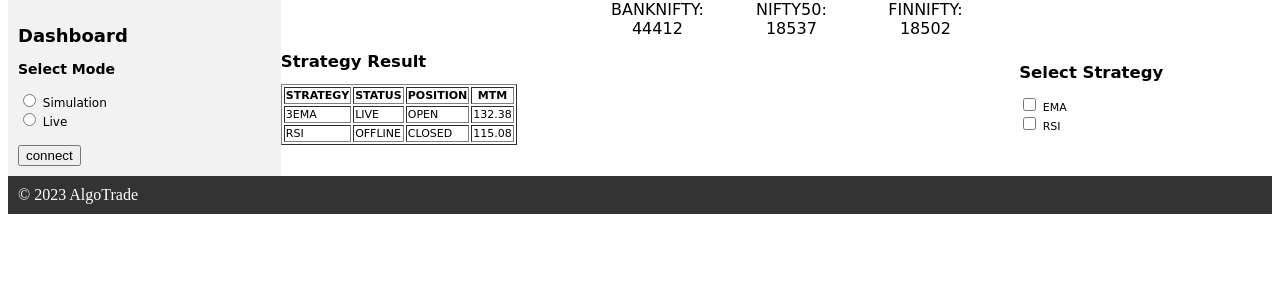
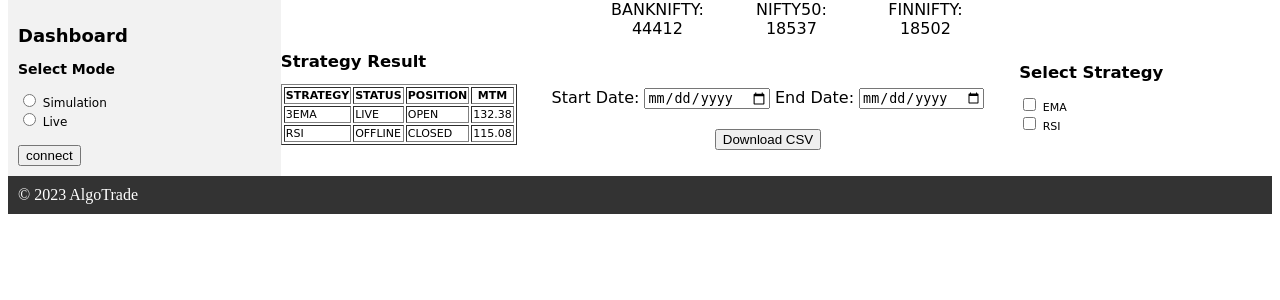
Before and after one commit to webclinic017/algo-FYERS-ZERODHA, a Flask app: page / in a window 1280 px wide. Shown: the part 105-405 px from the top of the page. Run offline with Flask 3, Linux system fonts and the light colour scheme.

Commit message:
Update index.html

```diff
--- a/templates/index.html
+++ b/templates/index.html
@@ -26,6 +26,7 @@
       overflow-y: auto; /
 
     }
+
     .content {
       text-align:center;
 
@@ -56,6 +57,18 @@
         display: block;
 
     }
+
+     .date-selector {
+      margin-top: 50px;
+      font-family: 'Comic Sans MS', cursive, sans-serif;
+      text-align:center;
+    }
+
+    .download-button {
+        margin-top: 20px;
+        text-align:center;
+    }
+
 
     .footer {
       margin-top:20px;
@@ -127,6 +140,17 @@
     </label>
     <!-- Add more radio buttons for each strategy you have -->
   </div>
+   <div class="date-selector">
+        <label for="startDatePicker">Start Date:</label>
+        <input type="date" id="startDatePicker">
+        <label for="endDatePicker">End Date:</label>
+        <input type="date" id="endDatePicker">
+    </div>
+
+   <div class="download-button">
+        <button onclick="downloadCSV()">Download CSV</button>
+    </div>
+
   <div class="footer">
     &copy; 2023 AlgoTrade
   </div>
@@ -164,5 +188,25 @@
     // Update the tick data every 5 seconds (adjust the interval as needed)
     setInterval(updateTickData, 1000);
   </script>
+   <script>
+        // Your existing JavaScript code
+
+        // Function to download the CSV (you should define this function)
+        function downloadCSV() {
+            var startDate = document.getElementById("startDatePicker").value;
+            var endDate = document.getElementById("endDatePicker").value;
+             $.post('/get_csv', { start_date: startDate, end_date: endDate }, function(data) {
+                // Handle the CSV file or download it as needed
+                // For example, you can create a download link
+                var downloadLink = document.createElement('a');
+                downloadLink.href = 'data:text/csv;charset=utf-8,' + encodeURI(data);
+                downloadLink.target = '_blank';
+                downloadLink.download = 'filtered_data.csv';
+                downloadLink.click();
+            });
+
+            // Implement CSV download logic with selected date range
+        }
+    </script>
 </body>
 </html>
```
